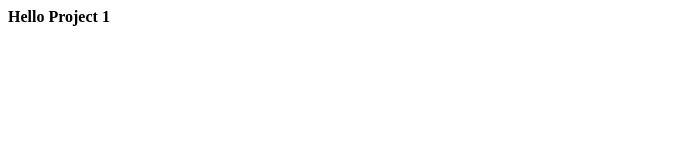
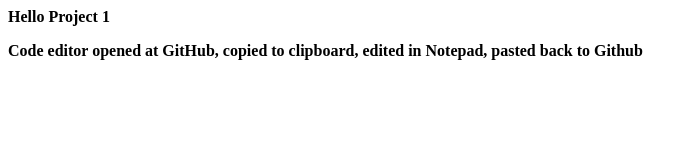
Before and after one commit to john212/project1, a plain HTML site: page index.html in a window 1280 px wide. Shown: the whole page, without its empty margins (0-698 px from the left). Drawn offline with Linux system fonts and the light colour scheme.

Commit message:
Update index.html

```diff
--- a/index.html
+++ b/index.html
@@ -11,6 +11,9 @@
 <body>
 
 <p><b>Hello Project 1</b></p>
+<p><b>Code editor opened at GitHub, copied to clipboard, edited in Notepad, pasted back to Github</b></p>
+
+
 
 
 </body>
```
